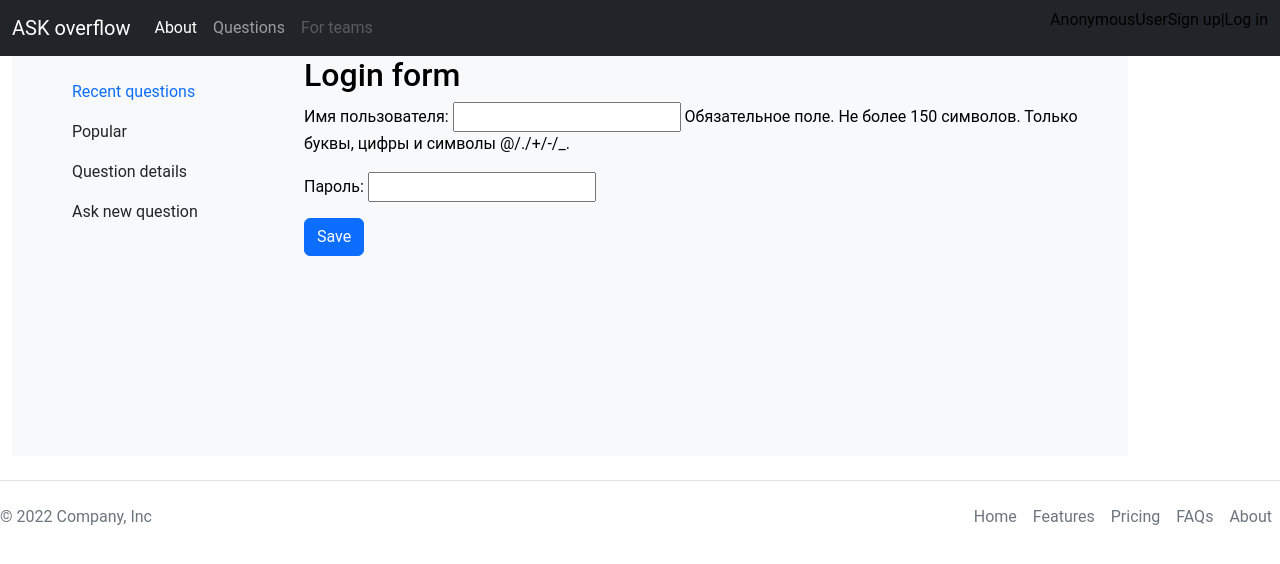
After one commit to Dmytro-Krayniy/ask, a Django app: page /login/ in a window 1280 px wide. The commit adds this page. Shown: the top 564 px of the page. Run offline with Django 4.2, Linux system fonts and the light colour scheme.

Commit message:
Added Signup and Login views

```diff
--- a/ask/urls.py
+++ b/ask/urls.py
@@ -15,14 +15,16 @@ Including another URLconf
 """
 from django.contrib import admin
 from django.urls import path, include
-from qa.views import page_not_found_view, ask
+from qa.views import *
 
 
 urlpatterns = [
     path('admin/', admin.site.urls),
     path('question/', include('qa.urls')),
+    path('signup/', signup, name='signup'),
+    path('login/', do_login, name='login'),
     path('', include('qa.urls')),
-    path('ask/', ask)
+    path('ask/', ask)  # delete this after completing course on stepik.org
 ]
 
-handler404 = page_not_found_view
+handler404 = 'qa.views.page_not_found_view'
--- a/qa/apps.py
+++ b/qa/apps.py
@@ -4,3 +4,4 @@ from django.apps import AppConfig
 class QaConfig(AppConfig):
     default_auto_field = 'django.db.models.BigAutoField'
     name = 'qa'
+    verbose_name = 'Вопрос ответ'
--- a/qa/forms.py
+++ b/qa/forms.py
@@ -1,5 +1,38 @@
 from django import forms
 from .models import Question, Answer, User
+from django.core.exceptions import ValidationError
+
+
+class LoginForm(forms.ModelForm):
+    class Meta:
+        model = User
+        fields = ('username', 'password')
+        widgets = {
+            'username': forms.TextInput(attrs={'class': 'form-input'}),
+            'password': forms.PasswordInput(attrs={'class': 'form-input'}),
+        }
+
+    def clean(self):
+        if not User.objects.filter(self.cleaned_data['username']).exists():
+            raise ValidationError('Login error: Incorrect Username or Password.')
+        return self.cleaned_data
+
+
+class SignupForm(forms.ModelForm):
+    class Meta:
+        model = User
+        fields = ('username', 'email', 'password')
+        widgets = {
+            'username': forms.TextInput(attrs={'class': 'form-input'}),
+            'password': forms.PasswordInput(attrs={'class': 'form-input'}),
+            'email': forms.EmailInput(attrs={'class': 'form-input'})
+        }
+
+    def save(self):
+        user = User(**self.cleaned_data)
+        user.set_password(self.cleaned_data['password'])
+        user.save()
+        return user
 
 
 class AskForm(forms.Form):
@@ -13,7 +46,7 @@ class AskForm(forms.Form):
         return self.cleaned_data
 
     def save(self, commit=True):
-        question = Question(author=User.objects.get(pk=1), **self.cleaned_data)
+        question = Question(author=self._user, **self.cleaned_data)
         question.save()
         return question
 
@@ -34,6 +67,6 @@ class AnswerForm(forms.Form):
 
     def save(self, commit=True):
         answer = Answer(**self.cleaned_data)
-        answer.author = User.objects.get(pk=1)
+        answer.author = self._user
         answer.save()
         return answer
--- a/qa/templates/qa/ask.html
+++ b/qa/templates/qa/ask.html
@@ -2,7 +2,7 @@
 
 {% block content %}
     <h2>Ask new question</h2>
-    <form class="form-horizontal" method="post" action="/question/ask/">
+    <form class="form-horizontal" method="post" action="ask">
         {% csrf_token %}
         {{ form.as_p }}
         <div class="form-actions">
--- a/qa/templates/qa/base.html
+++ b/qa/templates/qa/base.html
@@ -13,7 +13,7 @@
 <!--Main menu-->
 <nav class="navbar sticky-top navbar-expand-lg navbar-dark bg-dark">
   <div class="container-fluid">
-    <a class="navbar-brand" href="/">ASK overflow</a>
+    <a class="navbar-brand" href="{% url 'home' %}">ASK overflow</a>
     <button class="navbar-toggler" type="button" data-bs-toggle="collapse" data-bs-target="#navbarSupportedContent" aria-controls="navbarSupportedContent" aria-expanded="false" aria-label="Toggle navigation">
       <span class="navbar-toggler-icon"></span>
     </button>
@@ -23,16 +23,17 @@
           <a class="nav-link active" aria-current="page" href="#">About</a>
         </li>
         <li class="nav-item">
-          <a class="nav-link" href="/question">Questions</a>
+          <a class="nav-link" href="{% url 'home' %}">Questions</a>
         </li>
         <li class="nav-item">
           <a class="nav-link disabled">For teams</a>
         </li>
       </ul>
-      <form class="d-flex" role="search">
-        <input class="form-control me-2" type="search" placeholder="Search" aria-label="Search">
-        <button class="btn btn-outline-success" type="submit">Search</button>
-      </form>
+      <div class="nav-item d-flex">
+        <p>{{ request.user }}</p>
+        <a class="nav-link" href="{% url 'signup' %}">Sign up  </a>  |  <a class="nav-link"
+            href="{% url 'login' %}">   Log in</a>
+      </div>
     </div>
   </div>
 </nav>
@@ -43,25 +44,25 @@
   <div class="d-flex flex-column flex-shrink-0 p-3 bg-light" style="width: 280px;">
       <ul class="nav nav-pills flex-column mb-auto">
         <li class="nav-item">
-          <a href="/new" class="nav-link" aria-current="page">
+          <a href="{% url 'new' %}" class="nav-link" aria-current="page">
             <svg class="bi pe-none me-2" width="16" height="16"><use xlink:href="#home"></use></svg>
             Recent questions
           </a>
         </li>
         <li>
-          <a href="/popular" class="nav-link link-dark">
+          <a href="{% url 'popular' %}" class="nav-link link-dark">
             <svg class="bi pe-none me-2" width="16" height="16"><use xlink:href="#speedometer2"></use></svg>
             Popular
           </a>
         </li>
         <li>
-          <a href="/question/1" class="nav-link link-dark">
+          <a href="{% url 'question_details' q_id=1 %}" class="nav-link link-dark">
             <svg class="bi pe-none me-2" width="16" height="16"><use xlink:href="#table"></use></svg>
             Question details
           </a>
         </li>
         <li>
-          <a href="/question/ask" class="nav-link link-dark">
+          <a href="{% url 'ask' %}" class="nav-link link-dark">
             <svg class="bi pe-none me-2" width="16" height="16"><use xlink:href="#table"></use></svg>
             Ask new question
           </a>
--- /dev/null
+++ b/qa/templates/qa/login.html
@@ -0,0 +1,15 @@
+{% extends 'qa/base.html' %}
+
+{% block content %}
+<h2>Login form</h2>
+<form action="/login/" class="form-horizontal" method="post">
+    {% csrf_token %}
+    {{ form.as_p }}
+    {% for err in errors %}
+        <p>{{ err }}</p>
+    {% endfor %}
+    <div class="form-actions">
+            <button type="submit" class="btn btn-primary">Save</button>
+    </div>
+</form>
+{% endblock %}
--- a/qa/templates/qa/new.html
+++ b/qa/templates/qa/new.html
@@ -5,7 +5,7 @@
 {% for q in questions %}
     <div class="container border border-primary">
         <h4>{{ q }}</h4>
-        <a class="text-end" href="{{ q.get_url }}">Detail info...</a>
+        <a class="text-end" href="{{ q.get_absolute_url }}">Detail info...</a>
     </div>
 {% endfor %}
 {% endblock %}
--- a/qa/templates/qa/question.html
+++ b/qa/templates/qa/question.html
@@ -14,7 +14,7 @@
 {% endfor %}
 <p></p>
 <h2>Add your answer:</h2>
-<form action="/question/{{ question.id }}/" class="form-horizontal" method="post">
+<form action="{{ question.get_url }}/" class="form-horizontal" method="post">
     {% csrf_token %}
     {{ form.as_p }}
     {% for err in form.non_field_errors %}
--- a/qa/urls.py
+++ b/qa/urls.py
@@ -2,10 +2,10 @@ from django.urls import path, re_path
 from .views import *
 
 urlpatterns = [
-    path('new/', new),
+    path('new/', new, name='new'),
     path('', new, name='home'),
-    path('<int:q_id>/', question_info),
-    path('scrap/', scrap),
-    path('popular/', popular),
-    path('ask/', ask)
+    path('<int:q_id>/', question_details, name='question_details'),
+#    path('scrap/', scrap),
+    path('popular/', popular, name='popular'),
+    path('ask/', ask, name='ask')
 ]
--- a/qa/views.py
+++ b/qa/views.py
@@ -1,21 +1,77 @@
+from datetime import datetime, timedelta
 from django.contrib import messages
+from django.contrib.auth import authenticate, login, get_user
+from django.contrib.auth.decorators import login_required
+from django.core.exceptions import ObjectDoesNotExist
 from django.http import HttpResponse, Http404
-from qa.models import Question, Answer
+
+from qa.models import *
 from django.shortcuts import render, redirect
 from django.core.paginator import Paginator
-from .forms import AskForm, AnswerForm
+from .forms import *
 
 
 def test(request, *args, **kwargs):
     return HttpResponse('OK')
 
 
+def do_login(request):
+    errors = []
+    if request.method == 'POST':
+        form = LoginForm(request.POST)
+        if form.is_valid:
+            username = form.cleaned_data['username']
+            password = request.POST['password']
+            user = authenticate(username=username, password=password)
+            if user is not None:
+                login(request, user)
+                sessionid = request.session.session_key
+                response = redirect('home')
+                response.set_cookie('sessionid', sessionid,
+                                    httponly=True,
+                                    expires=datetime.now() + timedelta(days=3)
+                                    )
+                return response
+            else:
+                errors.append('Error: User or password is incorrect')
+    else:
+        form = LoginForm()
+    return render(request, 'qa/login.html', context={'form': form, 'errors': errors})
+
+
+def signup(request):
+    errors = []
+    if request.method == 'POST':
+        form = SignupForm(request.POST)
+        if form.is_valid():
+            if not User.objects.filter(username=form.cleaned_data['username']).exists():
+                user = form.save()
+                user = authenticate(username=form.cleaned_data['username'],
+                                    password=form.cleaned_data['password'])
+                login(request, user)
+                sessionid = request.session.session_key
+                response = redirect('home')
+                response.set_cookie('sessionid', sessionid,
+                                    httponly=True,
+                                    expires=datetime.now() + timedelta(days=3)
+                                    )
+                return response
+            else:
+                errors.append('Error. User with entered name is already exists. '
+                              'Please enter different username.')
+    else:
+        form = SignupForm()
+    return render(request, 'qa/signup.html', context={'form': form, 'errors': errors})
+
+
+@login_required
 def ask(request):
     if request.method == 'POST':
         form = AskForm(request.POST)
+        form._user = request.user
         if form.is_valid():
             question = form.save()
-            url = question.get_url()
+            url = question.get_absolute_url()
             return redirect(url)
     else:
         form = AskForm()
@@ -36,19 +92,20 @@ def popular(request, *args, **kwargs):
     })
 
 
-def question_info(request, q_id):
+def question_details(request, q_id=1):
     try:
         q = int(q_id)
     except TypeError:
         raise Http404()
     try:
         question = Question.objects.get(pk=q)
-    except IndexError:
+    except ObjectDoesNotExist:
         raise Http404()
 
     if request.method == 'POST':
         form = AnswerForm(request.POST, question=question)
         if form.is_valid():
+            form._user = request.user
             answer = form.save()
             messages.success(request, 'Answer added successfully.')
             return redirect(request.path)
@@ -83,7 +140,7 @@ def paginate(request, qset):
     try:
         page_number = int(request.GET.get('page', 1))
     except ValueError:
-        raise handler404
+        raise Http404()
     paginator = Paginator(qset, limit)
     try:
         page_obj = paginator.page(page_number)
@@ -100,7 +157,8 @@ def scrap(request, *args, **kwargs):
 
     # res = requests.get('https://parade.com/1025605/marynliles/trick-questions/')
 
-    with open('/home/mit/Documents/125 Trick Questions (with Answers) That Are Confusing - Parade Entertainment, Recipes, Health, Life, Holidays.html') as file:
+    with open(
+            '/home/mit/Documents/125 Trick Questions (with Answers) That Are Confusing - Parade Entertainment, Recipes, Health, Life, Holidays.html') as file:
         content = file.read()
     html = BeautifulSoup(content, 'html.parser')
     qts = html.select('p')
@@ -118,8 +176,8 @@ def scrap(request, *args, **kwargs):
                 quest = Question(title=title, text=text, author=request.user)
                 # quest.save()
                 questions.append(quest)
-                ans = Answer(text=qts[qts.index(q)+1].string, question=quest, author=request.user)
-                #ans.save()
+                ans = Answer(text=qts[qts.index(q) + 1].string, question=quest, author=request.user)
+                # ans.save()
                 answers.append(ans)
         except TypeError:
             continue
```
Also changed, not shown: ask/settings.py (+5 -3 lines), qa/models.py (+13 -3 lines), qa/templates/qa/signup.html (added, +15 -0 lines).
